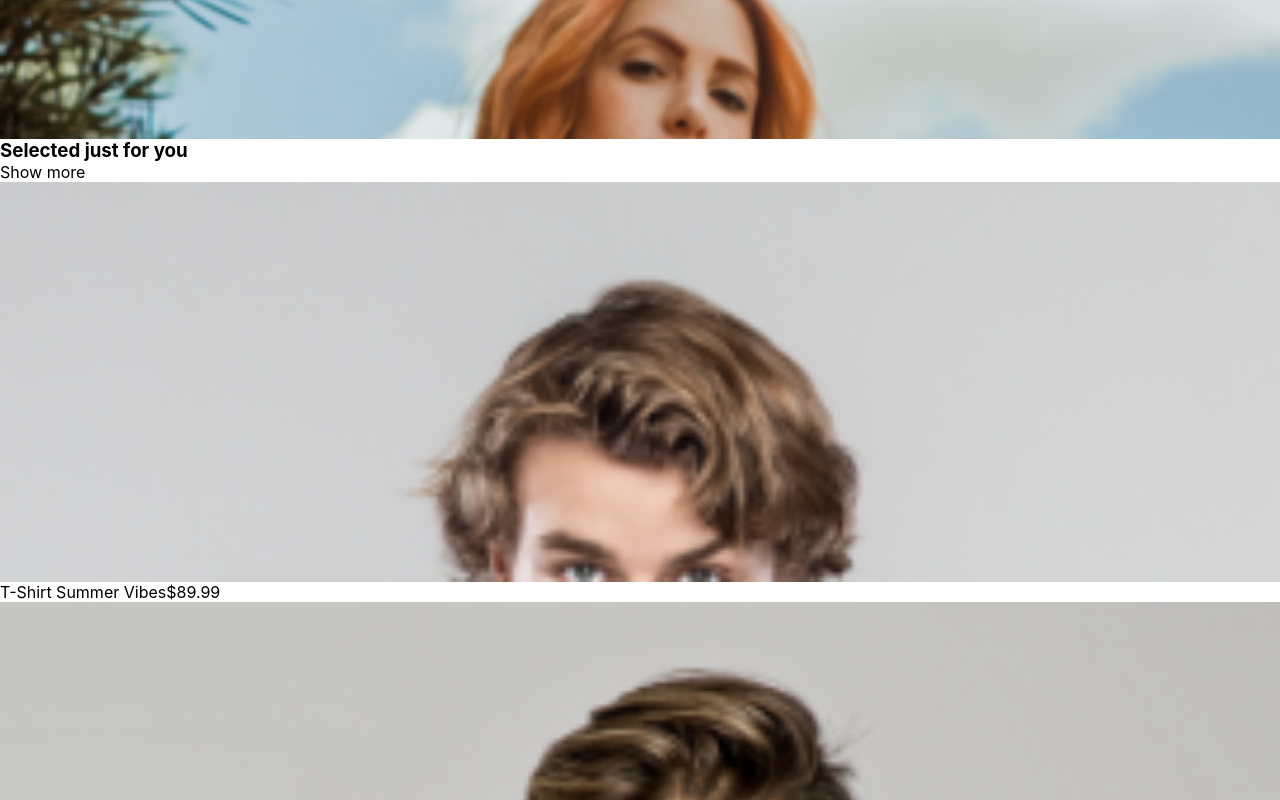
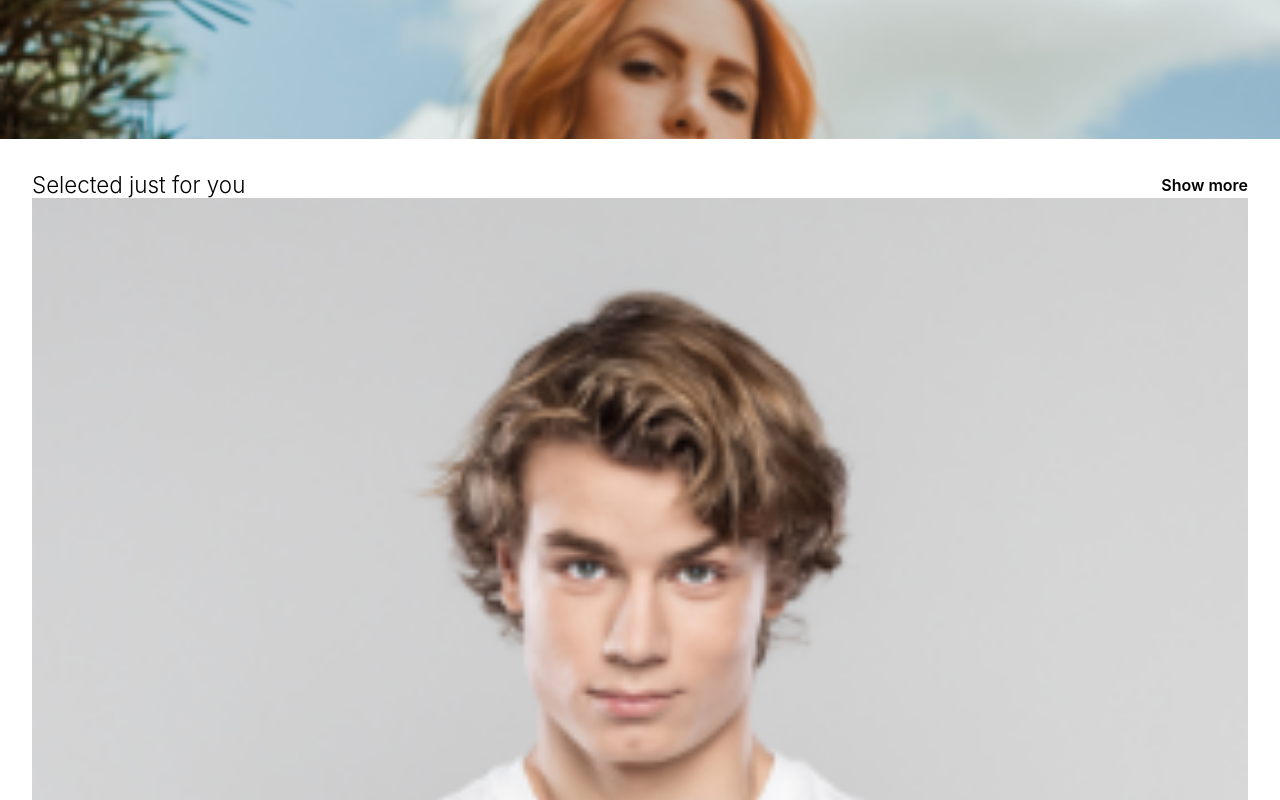
Before and after one commit to jremy813/eshop, a React (Create React App) app: page / in a window 1280 px wide. Shown: the part 440-1240 px from the top of the page. Built offline with nearby package versions, Linux system fonts and the light colour scheme.

Commit message:
styled recommended products section

```diff
--- a/src/components/Header.scss
+++ b/src/components/Header.scss
@@ -24,7 +24,7 @@
   .header__Middle {
     ul {
       background-color: white;
-      position: absolute;
+      position: fixed;
       top: 0;
       left: 0;
       right: 0;
--- a/src/components/Recommended.js
+++ b/src/components/Recommended.js
@@ -9,22 +9,22 @@ function Recommended() {
 
         const data = [
             {
-            image:`url(${Image1})`,
+            image:`${Image1}`,
             name: 'T-Shirt Summer Vibes',
             price:'$89.99'
             },
             {
-                image:`url(${Image2})`,
+                image:`${Image2}`,
                 name: 'Loose Knit 3/5 Sleeve',
                 price:'$119.99'
             },
             {
-                image:`url(${Image3})`,
+                image:`${Image3}`,
                 name:'Basic Slim Fit T-Shirt',
                 price:'$79.99',
             },
             {
-                image:`url(${Image4})`,
+                image:`${Image4}`,
                 name:'Loose Textured T-Shirt',
                 price:'$199.99'
             }
@@ -40,9 +40,9 @@ function Recommended() {
 
              {data.map(data => (
                  <>
-                  <div className='recommended__Image' style={{backgroundImage: data.image}}>
+                  <img className='recommended__Image' src={data.image} />
 
-                  </div>
+
                   <div className='recommended__Item'>
                       <span>{data.name}</span>
                       <span>{data.price}</span>
--- a/src/components/Recommended.scss
+++ b/src/components/Recommended.scss
@@ -1,8 +1,36 @@
-.recommended__Image {
-  height: 50vh;
-  background-repeat: no-repeat;
-  -webkit-background-size: cover;
-  -moz-background-size: cover;
-  -o-background-size: cover;
-  background-size: cover;
+.recommended {
+  padding: 2rem;
+  .recommended__Title {
+    display: flex;
+    align-items: center;
+    justify-content: space-between;
+    h3 {
+      font-weight: 300;
+      font-size: 1.4rem;
+    }
+    span {
+      font-weight: 600;
+    }
+  }
+  .recommended__Listing {
+    display: grid;
+    grid-template-columns: 1fr;
+    .recommended__Image {
+      height: 0 auto;
+      width: 100%;
+    }
+  }
+  .recommended__Item {
+    margin-top: 1rem;
+    margin-bottom: 1rem;
+    display: flex;
+    flex-direction: column;
+    :first-child {
+      font-weight: 300;
+    }
+    span {
+      margin-bottom: 0.3rem;
+      font-weight: 500;
+    }
+  }
 }
```
